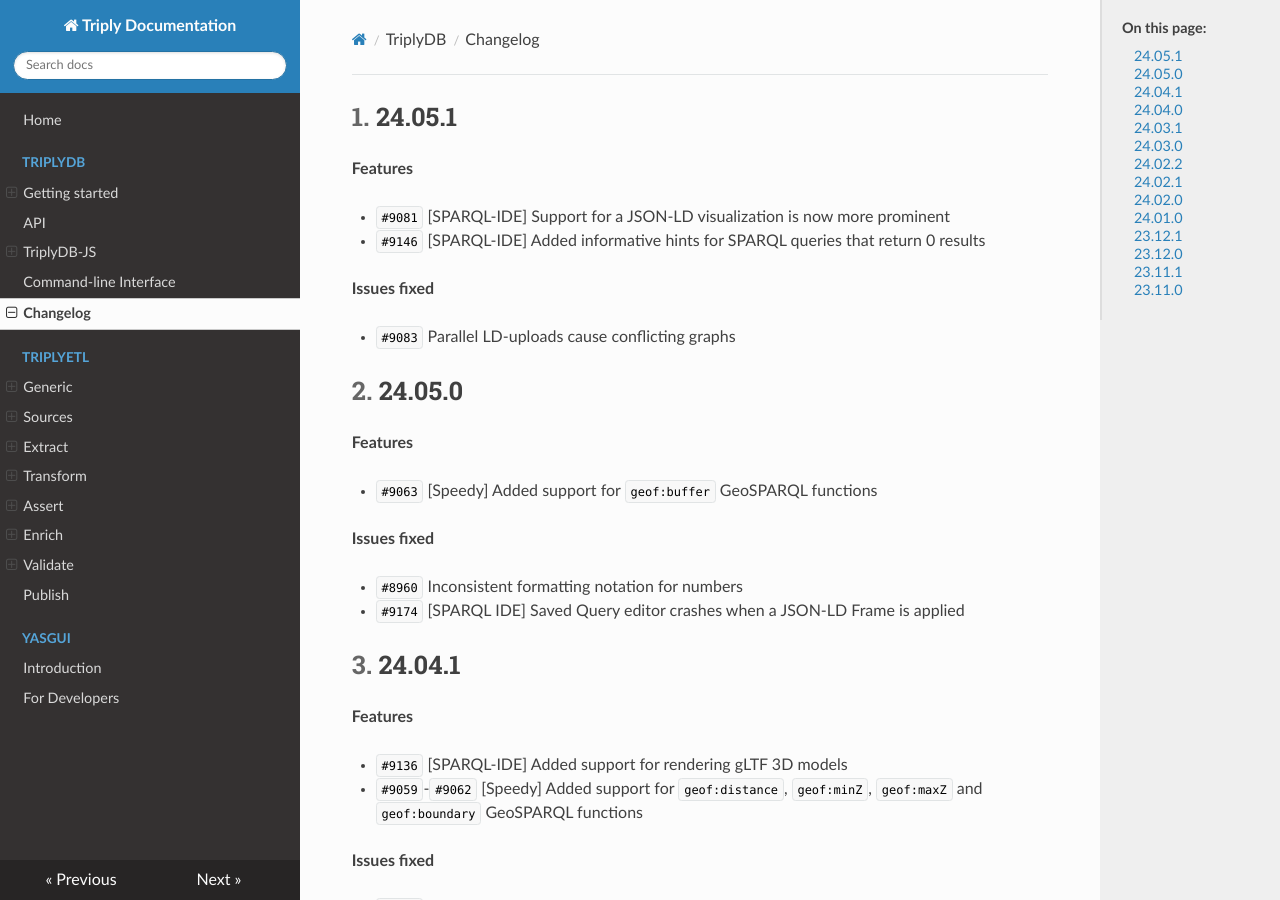
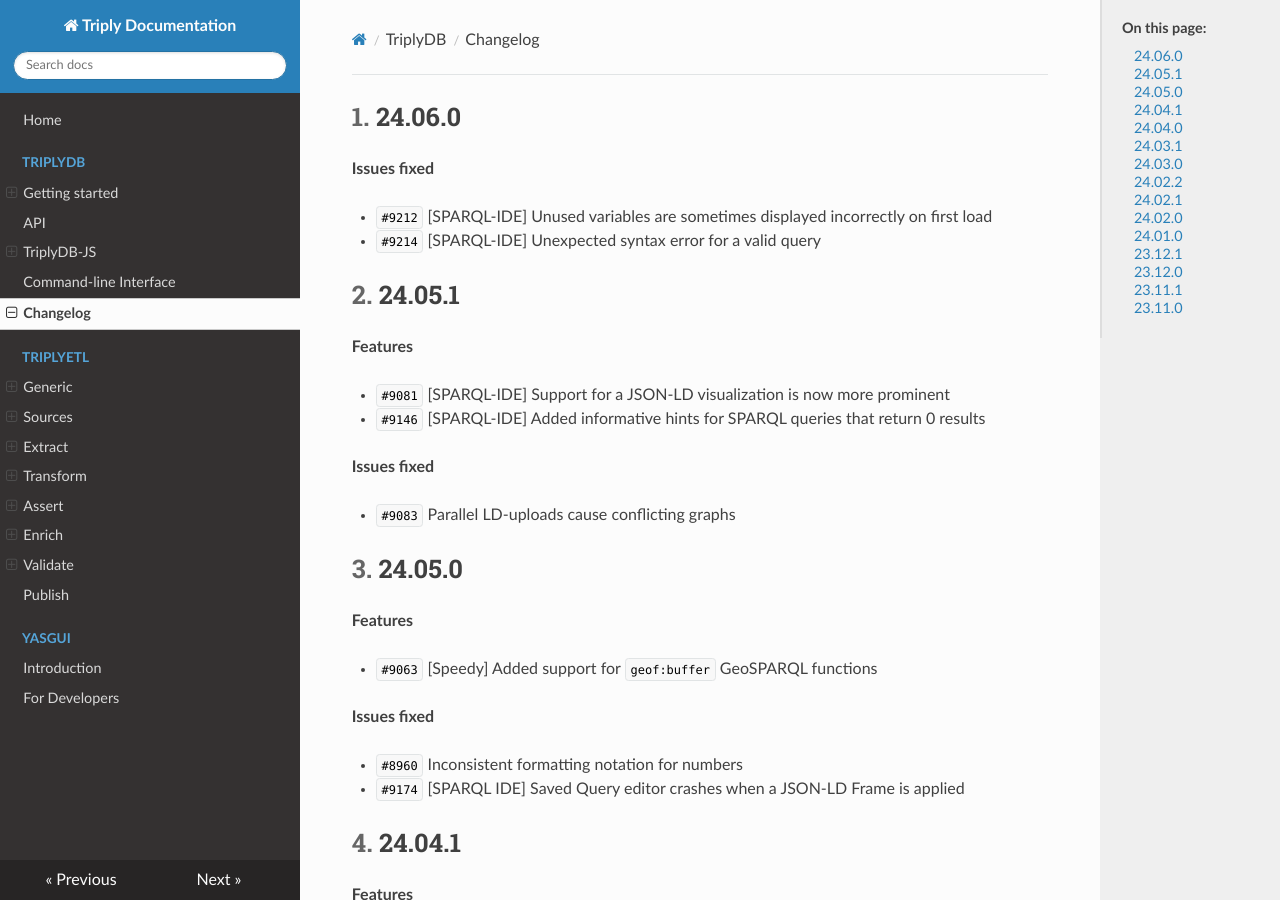
Before and after one commit to TriplyDB/Documentation, an MkDocs documentation site: the page built from docs/triplydb-changelog/index.md, in a window 1280 px wide and 900 px high. Built offline with MkDocs 1.6.1, drawn with Linux system fonts in a browser that asks for light colours.

Commit message:
Updated TriplyDB changelog for 24.06.0

```diff
--- a/docs/triplydb-changelog/index.md
+++ b/docs/triplydb-changelog/index.md
@@ -4,6 +4,13 @@
 ---
 
 [TOC]
+
+## 24.06.0 {#24.06.0}
+
+**Issues fixed**
+
+- `#9212` [SPARQL-IDE] Unused variables are sometimes displayed incorrectly on first load
+- `#9214` [SPARQL-IDE] Unexpected syntax error for a valid query
 
 ## 24.05.1 {#24.05.1}
 
```
